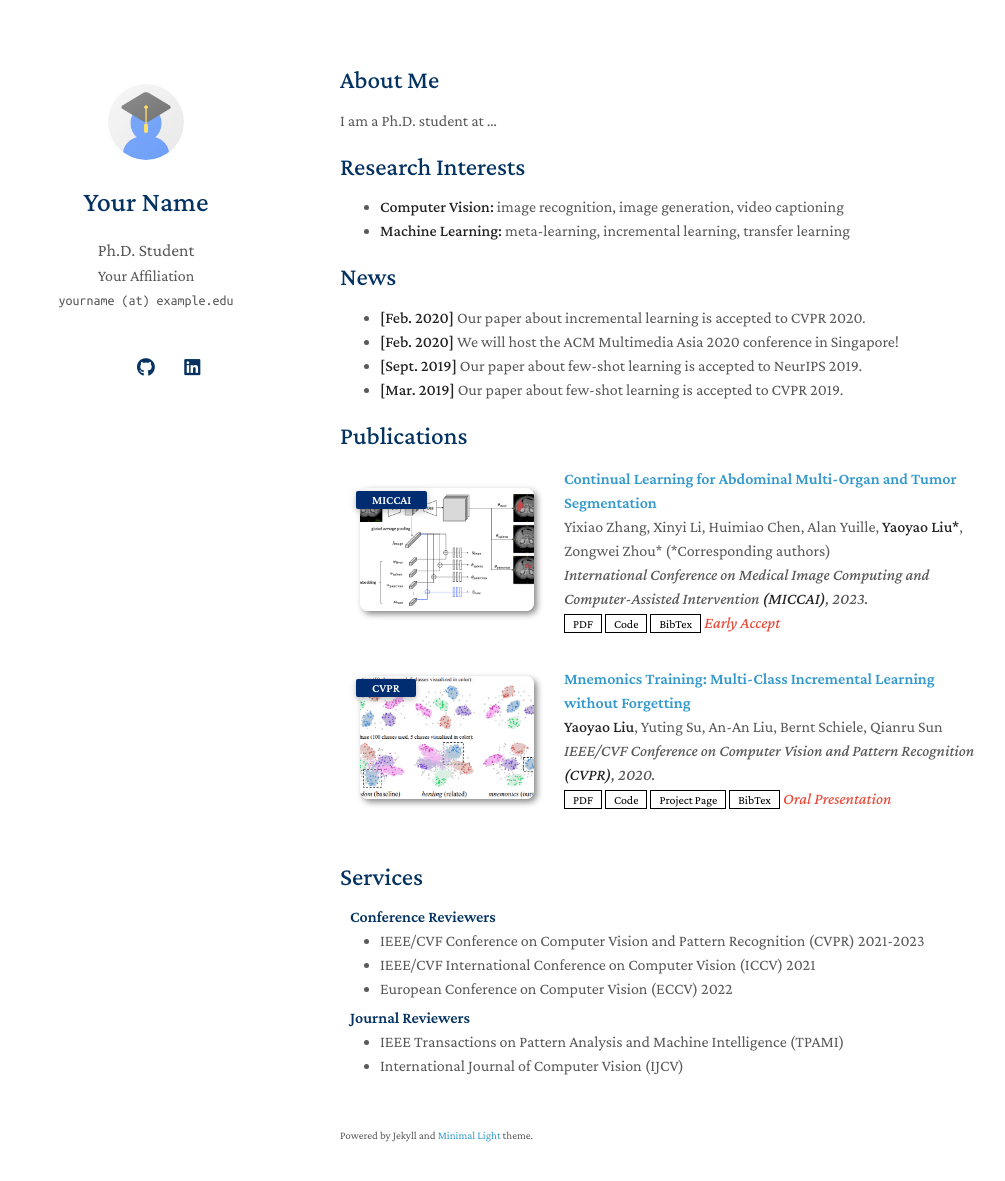
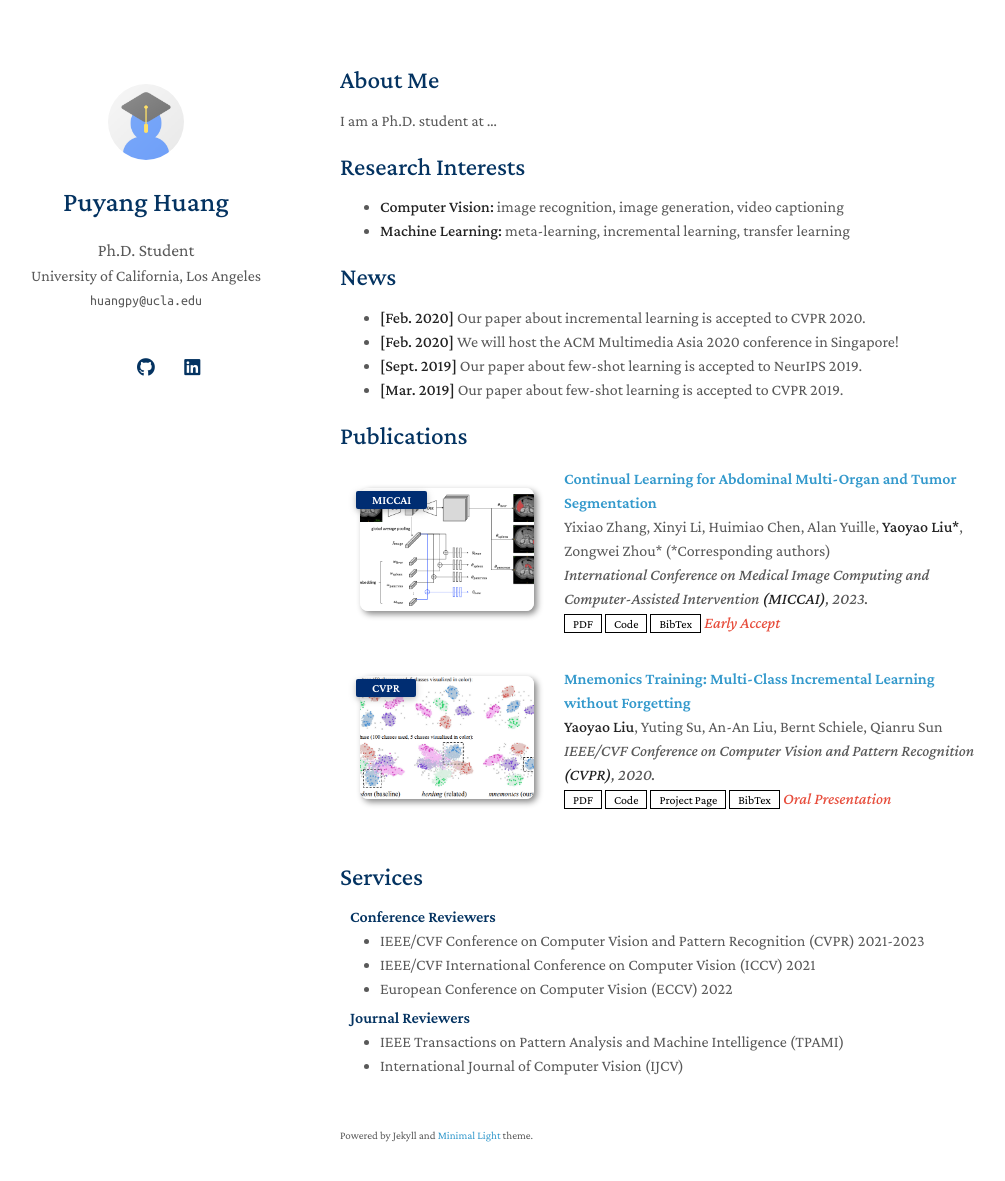
Before and after one commit to huang-piang/puyanghuang, a Jekyll site: the page built from index.md, in a window 1280 px wide and 1216 px high. Shown: the top 1181 px of the window, without its empty margins (130-1135 px from the left). Built offline with Jekyll 4.4.1, drawn with Linux system fonts in a browser that asks for light colours; a style sheet for code colours, icons or effects is not loaded; our own code applies the rules of GitHub Pages for plain Markdown files.

Commit message:
Update _config.yml

```diff
--- a/_config.yml
+++ b/_config.yml
@@ -1,8 +1,8 @@
 # Basic Information
-title: Your Name
+title: Puyang Huang
 position: Ph.D. Student
-affiliation: Your Affiliation
-email: yourname (at) example.edu
+affiliation: University of California, Los Angeles
+email: huangpy@ucla.edu
 
 # Search Engine Optimization (SEO)
 # The following information is used to improve the website traffic from search engines, e.g., Google.
```
